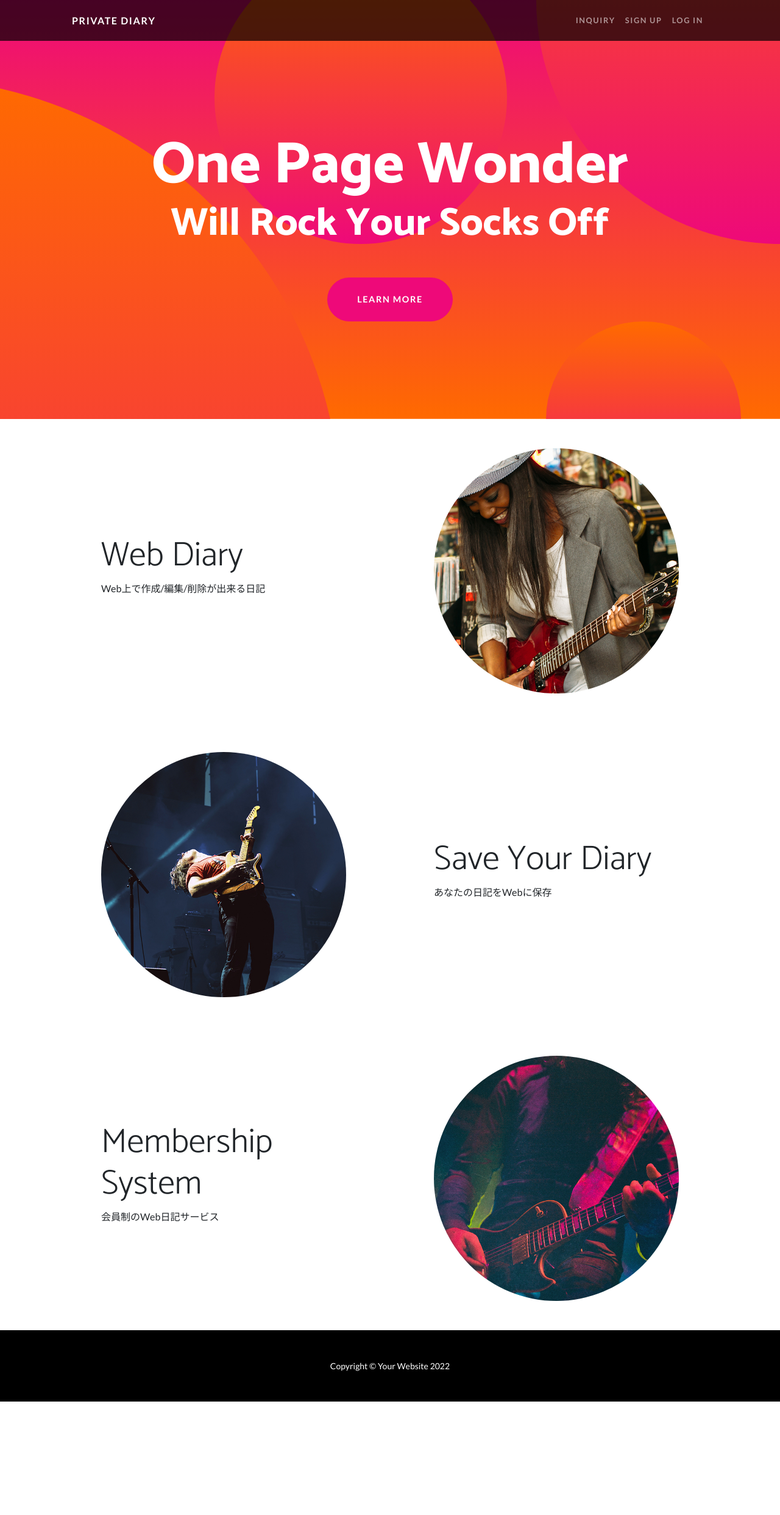
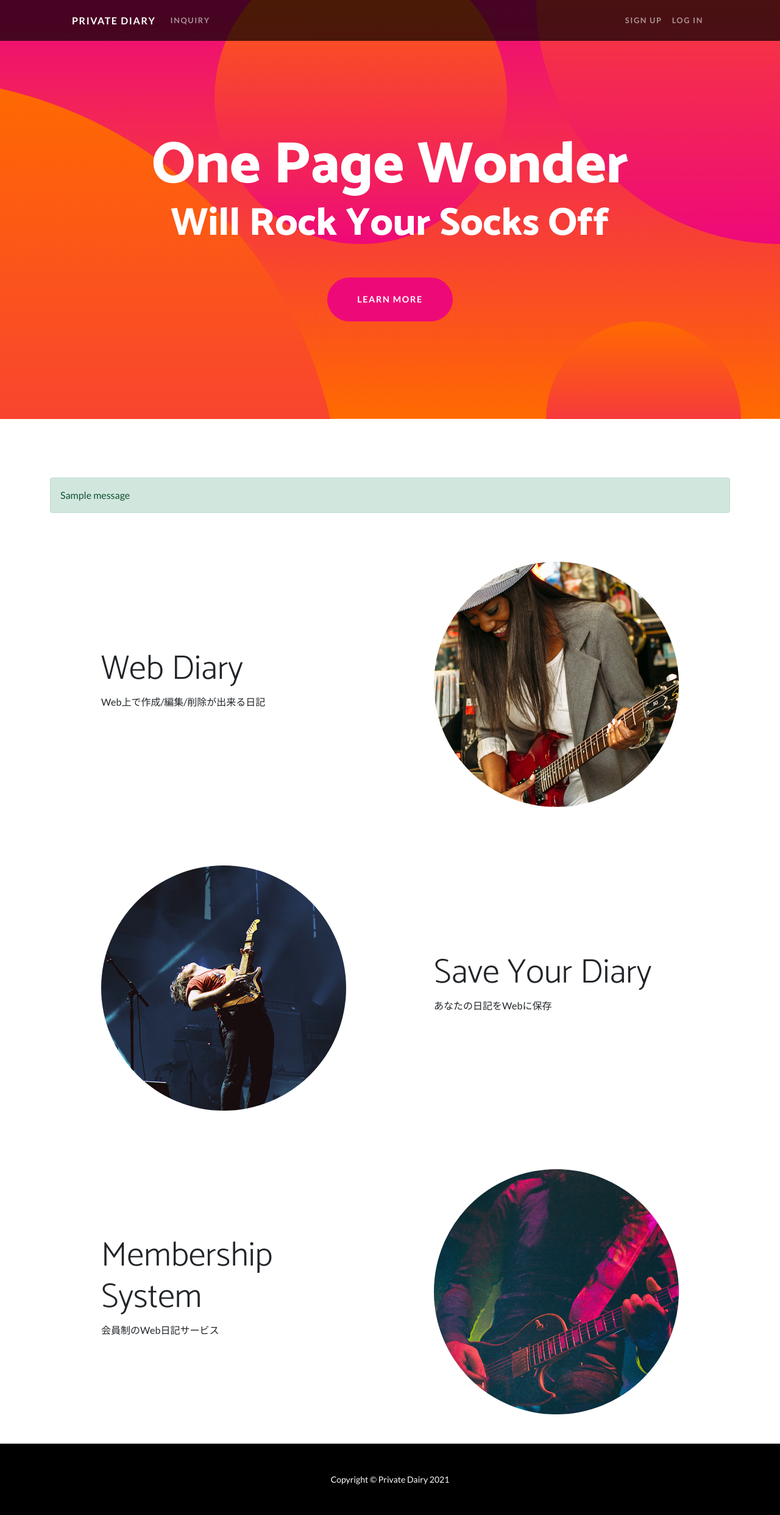
Before and after one commit to o-hara-okayama-it-2021/private_diary, a Django app: page / in a window 1280 px wide. Shown: the whole page at 61% size. Before the commit the page ends 2298 px from the top, so only its background shows below. Run offline with Django 3.2, Linux system fonts and the light colour scheme; tables that the repository leaves empty hold one stand-in row (values such as "Sample post"); one stand-in notice (Sample message) is shown; some libraries are stand-ins or nearby versions.

Commit message:
Ch9：メール送信後のメッセージ表示を実装

```diff
--- a/diary/templates/base.html
+++ b/diary/templates/base.html
@@ -2,24 +2,27 @@
 
 <html lang="ja">
   <head>
-        <meta charset="utf-8" />
-        <meta name="viewport" content="width=device-width, initial-scale=1, shrink-to-fit=no" />
-        <meta name="description" content="" />
-        <meta name="author" content="" />
+    <meta charset="utf-8">
+    <meta name="viewport" content="width=device-width, initial-scale=1, shrink-to-fit=no">
+    <meta name="description" content="">
+    <meta name="author" content="">
     <title>{% block title %}{% endblock %}</title>
     <link rel="icon" type="image/x-icon" href="{% static 'assets/favicon.ico' %}" />
+
     <!-- Font Awesome icons (free version)-->
-        <script src="https://use.fontawesome.com/releases/v6.1.0/js/all.js" crossorigin="anonymous"></script>
+    <script src="https://use.fontawesome.com/releases/v5.15.3/js/all.js" crossorigin="anonymous"></script>
     <!-- Google fonts-->
     <link href="https://fonts.googleapis.com/css?family=Catamaran:100,200,300,400,500,600,700,800,900" rel="stylesheet" />
     <link href="https://fonts.googleapis.com/css?family=Lato:100,100i,300,300i,400,400i,700,700i,900,900i" rel="stylesheet" />
+
     <!-- Core theme CSS (includes Bootstrap)-->
     <link href="{% static 'css/one-page-wonder.css' %}" rel="stylesheet" />
 
     <!-- My style -->
-        <link href="{% static 'css/mystyle.css' %}" rel="stylesheet" type="text/css"/>
+    <link rel="stylesheet" type="text/css" href="{% static 'css/mystyle.css' %}">
     {% block head %}{% endblock %}
   </head>
+
   <body>
 	<div id="wrapper">
         <!-- Navigation -->
@@ -28,28 +31,48 @@
             <a class="navbar-brand" href="{% url 'diary:index' %}">PRIVATE DIARY</a>
             <button class="navbar-toggler" type="button" data-bs-toggle="collapse" data-bs-target="#navbarResponsive" aria-controls="navbarResponsive" aria-expanded="false" aria-label="Toggle navigation"><span class="navbar-toggler-icon"></span></button>
             <div class="collapse navbar-collapse" id="navbarResponsive">
+              <ul class="navbar-nav me-auto">
+                <li class="nav-item">
+                  <a class="nav-link {% block active_inquiry %}{% endblock %}" href="{% url 'diary:inquiry' %}">INQUIRY</a>
+                </li>
+              </ul>
               <ul class="navbar-nav ms-auto">
                 <li class="nav-item">
-                              <a class="nav-link {% block active_inquiry %}{% endblock %}" href="{% url 'diary:inquiry' %}">INQUIRY</a></li>
-                            <li class="nav-item"><a class="nav-link" href="#">Sign Up</a></li>
-                            <li class="nav-item"><a class="nav-link" href="#">Log In</a></li>
+                  <a class="nav-link" href="#">Sign Up</a>
+                </li>
+                <li class="nav-item">
+                  <a class="nav-link" href="#">Log In</a>
+                </li>
               </ul>
             </div>
           </div>
         </nav>
 
-            {% block header %}{% endblock %}
+        {% block header%}{% endblock %}
 
-            {% block contents %}{% endblock %}
+        {% if messages %}
+          <div class="container my-div-style">
+              <div class="row">
+                  <ul class="messages" style="list-style: none;">
+                      {% for message in messages %}
+                      <li {% if message.tags %} class="{{ message.tags }}" {% endif %}>
+                          {{ message }}
+                      </li>
+                      {% endfor %}
+                  </ul>
+              </div>
+          </div>
+        {% endif %}
 
-            <!-- Footer-->
+        {% block contents%}{% endblock %}
+
+        <!-- Footer -->
         <footer class="py-5 bg-black">
-                <div class="container px-5"><p class="m-0 text-center text-white small">Copyright &copy; Your Website 2022</p></div>
+          <div class="container px-5"><p class="m-0 text-center text-white small">Copyright &copy; Private Dairy 2021</p></div>
         </footer>
+
         <!-- Bootstrap core JS-->
-            <script src="https://cdn.jsdelivr.net/npm/bootstrap@5.1.3/dist/js/bootstrap.bundle.min.js"></script>
-            <!-- Core theme JS-->
-            <script src="js/scripts.js"></script>
+        <script src="https://cdn.jsdelivr.net/npm/bootstrap@5.1.0/dist/js/bootstrap.bundle.min.js"></script>
   	</div>
   </body>
 </html>
--- a/diary/views.py
+++ b/diary/views.py
@@ -8,11 +8,11 @@ from .forms import InquiryForm
 
 logger = logging.getLogger(__name__)
 
-# トップページ
+# トップ
 class IndexView(generic.TemplateView):
     template_name = "index.html"
 
-# お問合せページ
+# お問い合わせ
 class InquiryView(generic.FormView):
     template_name = "inquiry.html"
     form_class = InquiryForm
```
Also changed, not shown: private_diary/settings_common.py (+8 -0 lines). Lines whose indentation alone changed are shown as unchanged.
